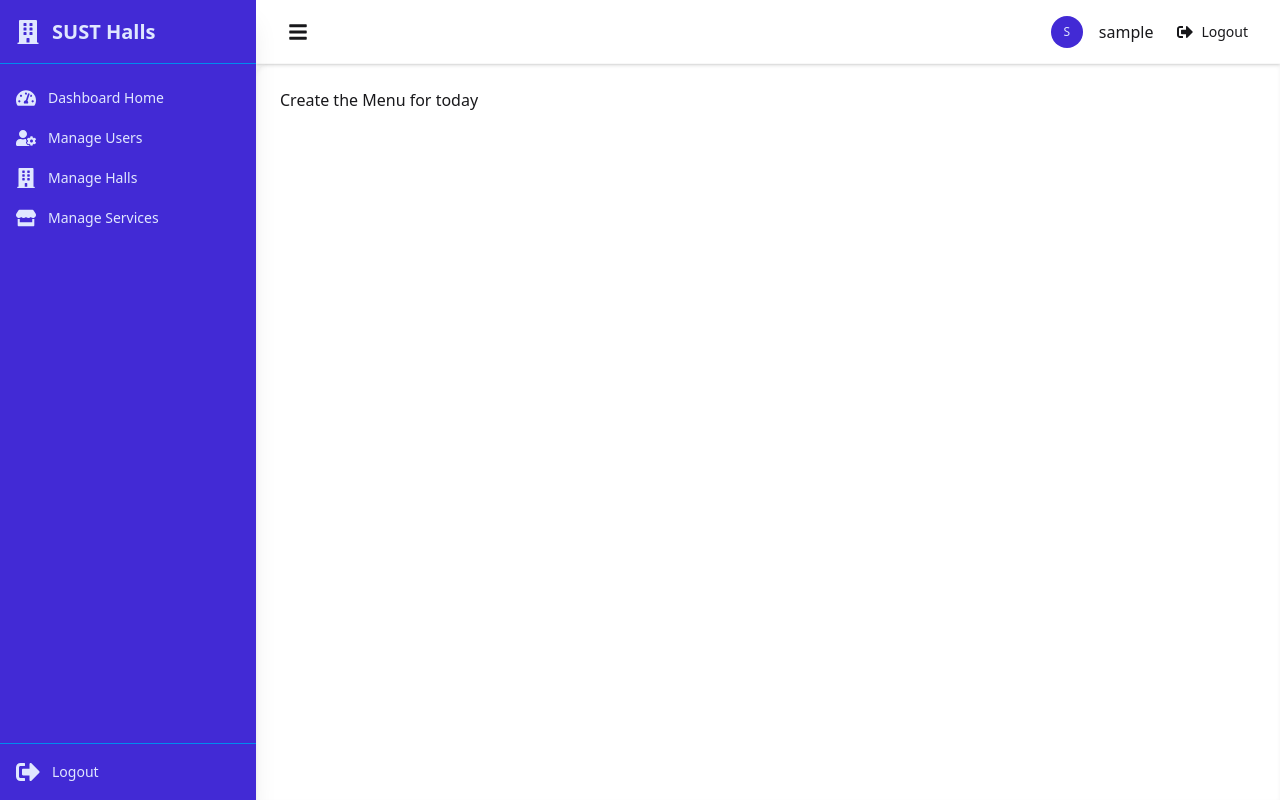
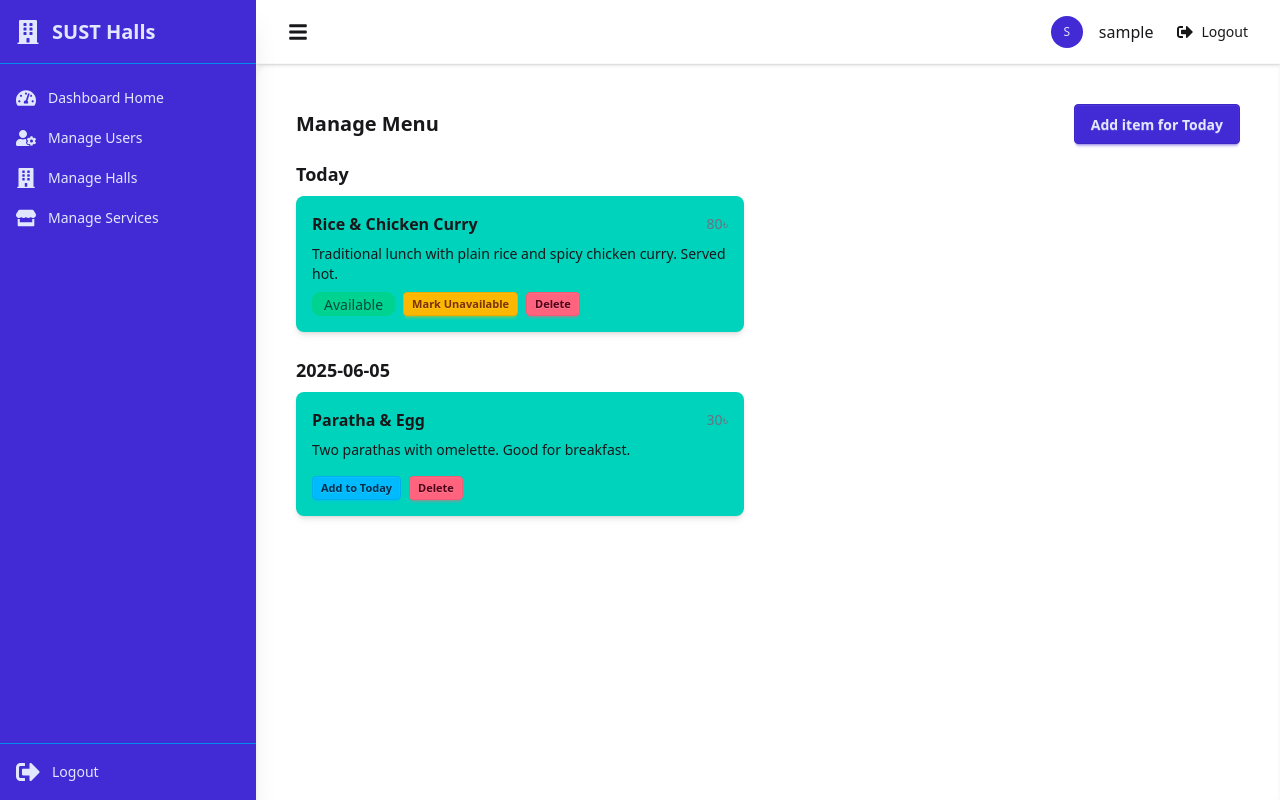
Before and after one commit to Muztahid-2020331021/Hall_Management_Web, a React (Vite) app in the folder frontend/: page /dashboard/manage-menu in a window 1280 px wide. Built offline with nearby package versions, Linux system fonts and the light colour scheme; sample sign-in values are in the browser's storage.

Commit message:
Created food menu managing for dining user

```diff
--- a/frontend/package.json
+++ b/frontend/package.json
@@ -12,6 +12,7 @@
   "dependencies": {
     "@tailwindcss/vite": "^4.1.5",
     "axios": "^1.9.0",
+    "date-fns": "^4.1.0",
     "react": "^19.1.0",
     "react-dom": "^19.1.0",
     "react-icons": "^5.5.0",
--- /dev/null
+++ b/frontend/src/components/MenuCard.jsx
@@ -0,0 +1,79 @@
+// src/components/MenuCard.jsx
+import React from "react";
+
+const MenuCard = ({
+  item,
+  today,
+  onToggleAvailability,
+  onDelete,
+  onAddToToday,
+}) => {
+  const isToday = item.date === today;
+
+  return (
+    <div className="card shadow-md p-4 w-full max-w-md bg-accent">
+      <div className="flex justify-between items-center">
+        <h3 className="font-bold">{item.name}</h3>
+        <span className="text-sm text-gray-500">{item.price}৳</span>
+      </div>
+      <p className="text-sm my-2 line-clamp-3 overflow-auto max-h-24">
+        {item.description}
+      </p>
+      {item.image && (
+        <img
+          src={item.image}
+          alt={item.name}
+          className="w-full h-32 object-cover mb-2 rounded"
+        />
+      )}
+      {isToday ? (
+        <div className="flex gap-2 flex-wrap">
+          <span
+            className={`badge ${
+              item.is_available ? "badge-success" : "badge-error"
+            }`}
+          >
+            {item.is_available ? "Available" : "Unavailable"}
+          </span>
+          <button
+            onClick={() => onToggleAvailability(item.id, !item.is_available)}
+            className={`btn btn-xs ${
+              item.is_available ? "btn-warning" : "btn-success"
+            }`}
+          >
+            {item.is_available ? "Mark Unavailable" : "Mark Available"}
+          </button>
+          <button
+            onClick={() => {
+              if (confirm("Are you sure you want to delete this item?"))
+                onDelete(item.id);
+            }}
+            className="btn btn-xs btn-error"
+          >
+            Delete
+          </button>
+        </div>
+      ) : (
+        <div className="flex items-center gap-2 flex-wrap">
+          <button
+            className="btn btn-xs btn-info mt-2"
+            onClick={() => onAddToToday(item)}
+          >
+            Add to Today
+          </button>
+          <button
+            onClick={() => {
+              if (confirm("Are you sure you want to delete this item?"))
+                onDelete(item.id);
+            }}
+            className="btn btn-xs btn-error mt-2"
+          >
+            Delete
+          </button>
+        </div>
+      )}
+    </div>
+  );
+};
+
+export default MenuCard;
--- a/frontend/src/index.css
+++ b/frontend/src/index.css
@@ -1,7 +1,12 @@
 @import "tailwindcss";
 @plugin "daisyui";
 
+
+
+
 @theme {
+
+
   --font-display: "Satoshi", "sans-serif";
   --breakpoint-3xl: 120rem;
 
--- a/frontend/src/pages/dining_canteen/ManageMenu.jsx
+++ b/frontend/src/pages/dining_canteen/ManageMenu.jsx
@@ -1,11 +1,255 @@
-import React from 'react';
+import { useEffect, useState } from "react";
+import { format } from "date-fns";
+import MenuCard from "../../components/MenuCard";
 
 const ManageMenu = () => {
-    return (
-        <div>
-            Create the Menu for today
+  const [menuItems, setMenuItems] = useState([]);
+  const [showAddModal, setShowAddModal] = useState(false);
+
+  // Form state for new menu item
+  const [newItem, setNewItem] = useState({
+    name: "",
+    description: "",
+    image: "",
+    price: "",
+    availability_time: "",
+  });
+
+  const today = format(new Date(), "yyyy-MM-dd");
+
+  useEffect(() => {
+    // Fetch menu items from backend
+    // axios.get("/api/menu?days=8").then(res => setMenuItems(res.data));
+    setMenuItems([
+      {
+        id: 1,
+        name: "Rice & Chicken Curry",
+        description:
+          "Traditional lunch with plain rice and spicy chicken curry. Served hot.",
+        image: null,
+        price: 80,
+        date: today,
+        is_available: true,
+      },
+      {
+        id: 2,
+        name: "Paratha & Egg",
+        description: "Two parathas with omelette. Good for breakfast.",
+        image: null,
+        price: 30,
+        date: "2025-06-05",
+        is_available: false,
+      },
+    ]);
+  }, []);
+
+  const toggleAvailability = async (id, availability) => {
+    try {
+      // await axios.patch(`/api/menu/${id}/availability`, { is_available: availability });
+      setMenuItems((prev) =>
+        prev.map((item) =>
+          item.id === id ? { ...item, is_available: availability } : item
+        )
+      );
+    } catch (err) {
+      console.error("Failed to update availability", err);
+    }
+  };
+
+  const deleteMenuItem = async (id) => {
+    try {
+      // await axios.delete(`/api/menu/${id}`);
+      setMenuItems((prev) => prev.filter((item) => item.id !== id));
+    } catch (err) {
+      console.error("Failed to delete menu item", err);
+    }
+  };
+
+  const addToToday = (item) => {
+    const newItem = {
+      ...item,
+      id: Date.now(), // temporary id
+      date: today,
+      is_available: true,
+    };
+    setMenuItems((prev) => [...prev, newItem]);
+  };
+
+  const handleImageChange = (e) => {
+    if (e.target.files && e.target.files[0]) {
+      setNewItem((prev) => ({ ...prev, imageFile: e.target.files[0] }));
+    }
+  };
+
+  // Add new menu item submit handler
+  const handleAddItemSubmit = async (e) => {
+    e.preventDefault();
+
+    if (!newItem.name || !newItem.description || !newItem.price) {
+      alert("Please fill in required fields: name, description, and price.");
+      return;
+    }
+
+    const itemToAdd = {
+      ...newItem,
+      date: today,
+      is_available: true,
+      price: Number(newItem.price),
+    };
+
+    try {
+      // const formData = new FormData();
+      // formData.append("name", itemToAdd.name);
+      // formData.append("description", itemToAdd.description);
+      // if (newItem.image) formData.append("image", newItem.image);
+      // formData.append("price", itemToAdd.price);
+      // formData.append("availability_time", itemToAdd.availability_time);
+      // formData.append("date", today);
+
+      // await axios.post("/api/menu", formData);
+
+      // For now just add locally:
+      setMenuItems((prev) => [...prev, { ...itemToAdd, id: Date.now() }]);
+
+      setShowAddModal(false);
+      setNewItem({
+        name: "",
+        description: "",
+        image: null,
+        price: "",
+        availability_time: "",
+      });
+    } catch (err) {
+      console.error("Failed to add menu item", err);
+    }
+  };
+
+  const groupedItems = menuItems.reduce((acc, item) => {
+    if (!acc[item.date]) acc[item.date] = [];
+    acc[item.date].push(item);
+    return acc;
+  }, {});
+
+  return (
+    <div className="p-4">
+      <div className="flex justify-between items-center mb-4">
+        <h2 className="text-xl font-bold">Manage Menu</h2>
+        <button
+          className="btn btn-primary"
+          onClick={() => setShowAddModal(true)}
+        >
+          Add item for Today
+        </button>
+      </div>
+
+      {Object.keys(groupedItems).map((date) => (
+        <div key={date}>
+          <h3 className="text-lg font-bold mb-2">
+            {date === today ? "Today" : date}
+          </h3>
+          <div className="flex flex-wrap gap-4 mb-6">
+            {groupedItems[date].map((item) => (
+              <MenuCard
+                key={item.id}
+                item={item}
+                today={today}
+                onToggleAvailability={toggleAvailability}
+                onDelete={deleteMenuItem}
+                onAddToToday={addToToday}
+              />
+            ))}
+          </div>
         </div>
-    );
+      ))}
+
+      {/* Add Item Modal */}
+      {showAddModal && (
+        <div className="fixed inset-0 bg-black bg-opacity-50 flex justify-center items-center z-50">
+          <form
+            onSubmit={handleAddItemSubmit}
+            className="bg-white p-6 rounded-md w-96 shadow-lg text-black"
+          >
+            <h3 className="text-xl font-bold mb-4">Add Menu Item for Today</h3>
+
+            <label className="block mb-2">
+              Name <span className="text-red-500">*</span>
+              <input
+                type="text"
+                className="input input-bordered w-full mt-1 bg-white border-black"
+                value={newItem.name}
+                onChange={(e) =>
+                  setNewItem({ ...newItem, name: e.target.value })
+                }
+                required
+              />
+            </label>
+
+            <label className="block mb-2">
+              Description <span className="text-red-500">*</span>
+              <textarea
+                className="textarea textarea-bordered w-full mt-1 bg-white border-black"
+                value={newItem.description}
+                onChange={(e) =>
+                  setNewItem({ ...newItem, description: e.target.value })
+                }
+                required
+              />
+            </label>
+
+            <label className="block mb-2">
+              Image (optional)
+              <input
+                type="file"
+                accept="image/*"
+                className="input input-bordered w-full mt-1 bg-white border-black"
+                onChange={handleImageChange}
+              />
+            </label>
+
+            <label className="block mb-2">
+              Price (in BDT) <span className="text-red-500">*</span>
+              <input
+                type="number"
+                min="0"
+                className="input input-bordered w-full mt-1 bg-white border-black"
+                value={newItem.price}
+                onChange={(e) =>
+                  setNewItem({ ...newItem, price: e.target.value })
+                }
+                required
+              />
+            </label>
+
+            <label className="block mb-4">
+              Availability Time
+              <input
+                type="text"
+                placeholder="E.g. 10:00 AM - 3:00 PM"
+                className="input input-bordered w-full mt-1 bg-white border-black"
+                value={newItem.availability_time}
+                onChange={(e) =>
+                  setNewItem({ ...newItem, availability_time: e.target.value })
+                }
+              />
+            </label>
+
+            <div className="flex justify-end gap-2">
+              <button
+                type="button"
+                className="btn btn-outline"
+                onClick={() => setShowAddModal(false)}
+              >
+                Cancel
+              </button>
+              <button type="submit" className="btn btn-primary">
+                Add
+              </button>
+            </div>
+          </form>
+        </div>
+      )}
+    </div>
+  );
 };
 
 export default ManageMenu;
```
Also changed, not shown: 1 other file (tests, documents, lock files or other folders).
